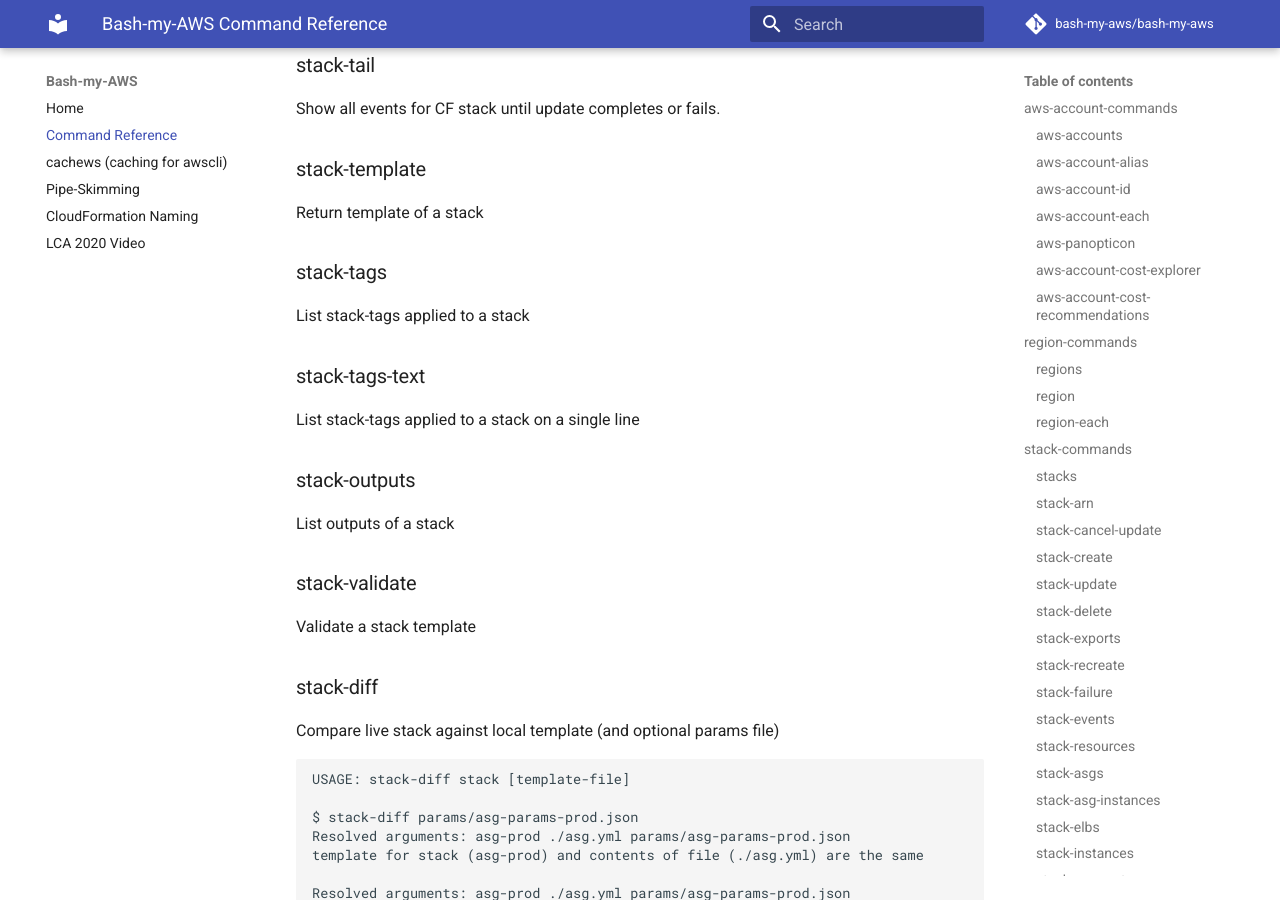
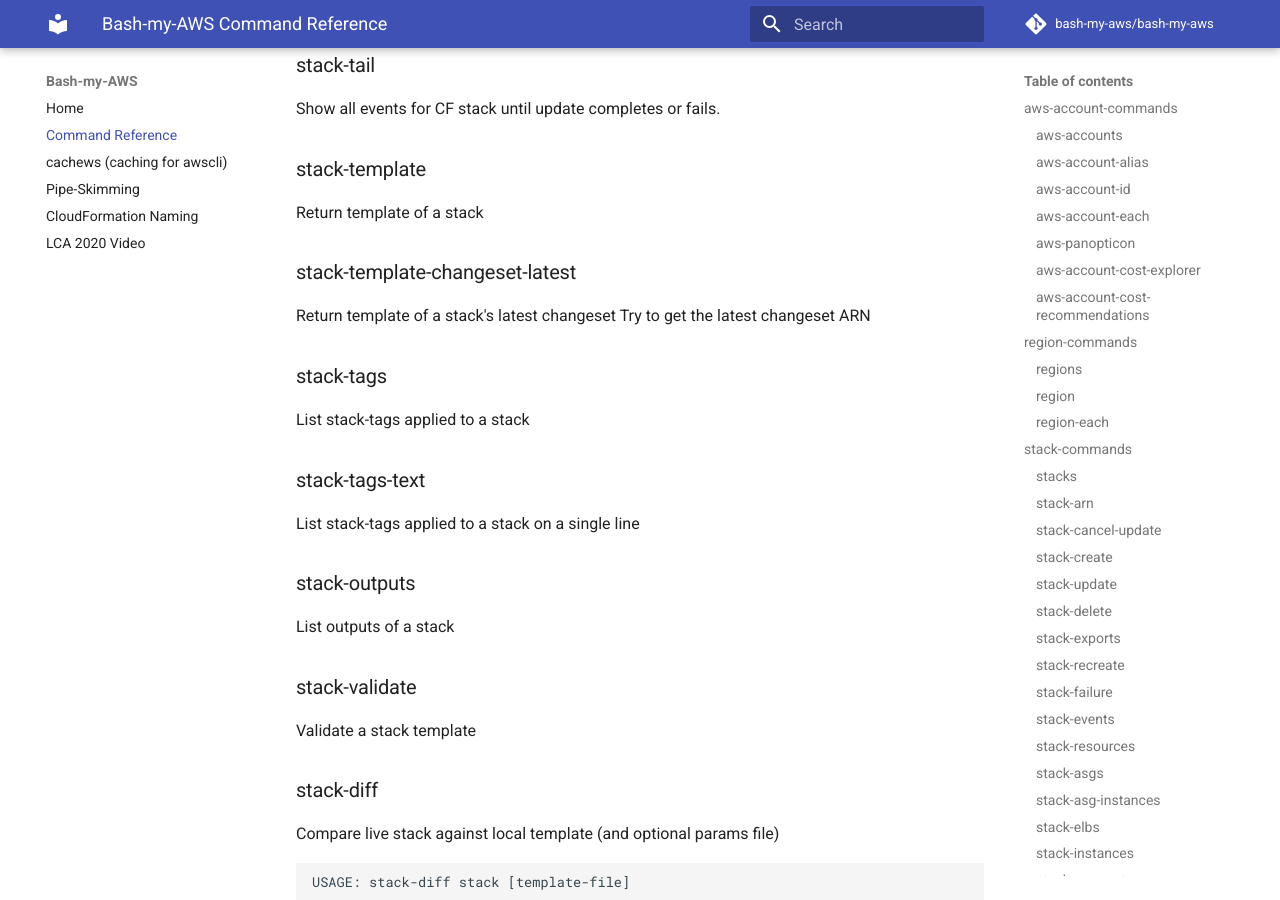
Before and after one commit to bash-my-aws/bash-my-aws, an MkDocs documentation site: the page built from docs/command-reference.md, in a window 1280 px wide and 900 px high, scrolled down 8358 px. Built offline with MkDocs 1.6.1 and Material for MkDocs 9.7.7, drawn with Linux system fonts in a browser that asks for light colours; comment, search, counter and statistics services are not loaded.

Commit message:
Add stack-template-changeset-latest()
Prints stack template for the latest changeset.

```diff
--- a/docs/command-reference.md
+++ b/docs/command-reference.md
@@ -411,6 +411,12 @@
 Return template of a stack
 
 
+### stack-template-changeset-latest
+
+Return template of a stack's latest changeset
+Try to get the latest changeset ARN
+
+
 ### stack-tags
 
 List stack-tags applied to a stack
```
Also changed, not shown: 4 other files.
